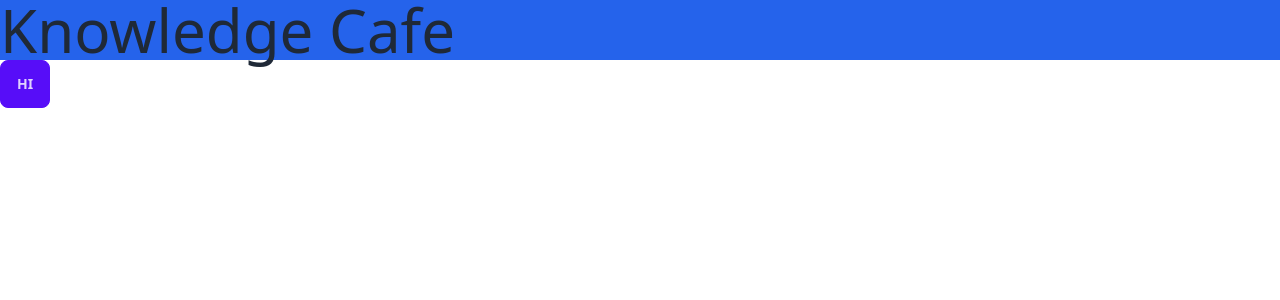
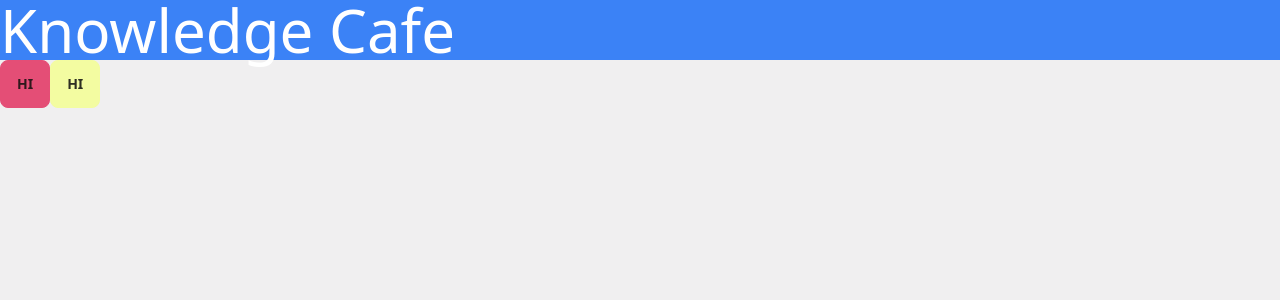
Before and after one commit to NFRIDOY/knowledge-cafe, a React (Vite) app: page / in a window 1280 px wide. Shown: the top 300 px of the page. Built offline with nearby package versions, Linux system fonts and the light colour scheme.

Commit message:
custom theme added

```diff
--- a/src/App.jsx
+++ b/src/App.jsx
@@ -11,6 +11,7 @@ function App() {
     <>
       <Header title={"Knowledge Cafe"}></Header>
       <button className='btn btn-primary'>HI</button>
+      <button className='btn btn-secondary'>HI</button>
     </>
   )
 }
--- a/src/components/header/Header.jsx
+++ b/src/components/header/Header.jsx
@@ -5,7 +5,7 @@ export default function Header(props) {
     const {title} = props;
     return (
         <>
-            <h1 className='bg-blue-600 text-6xl'>{title}</h1>
+            <h1 className='bg-blue-500 text-white text-6xl'>{title}</h1>
         </>
     )
 }
--- a/tailwind.config.js
+++ b/tailwind.config.js
@@ -9,6 +9,32 @@ export default {
   },
   plugins: [require("daisyui")],
   daisyui: {
-    themes: ["light", "dark", "cupcake"],
+    themes: ["light", "dark", "cupcake",],
+  },
+  daisyui: {
+    themes: [
+      {
+        mytheme: {
+
+          "primary": "#e54e76",
+
+          "secondary": "#f3fca1",
+
+          "accent": "#efa2b3",
+
+          "neutral": "#272433",
+
+          "base-100": "#f0eff0",
+
+          "info": "#65cef1",
+
+          "success": "#19a34e",
+
+          "warning": "#dda20e",
+
+          "error": "#f24a74",
+        },
+      },
+    ],
   },
 }
```
Also changed, not shown: src/assets/design/Themes/themeRedYellow/themeRedYellow.png (added), src/assets/design/Themes/themeRedYellow/themeRedYellow.txt (added).
